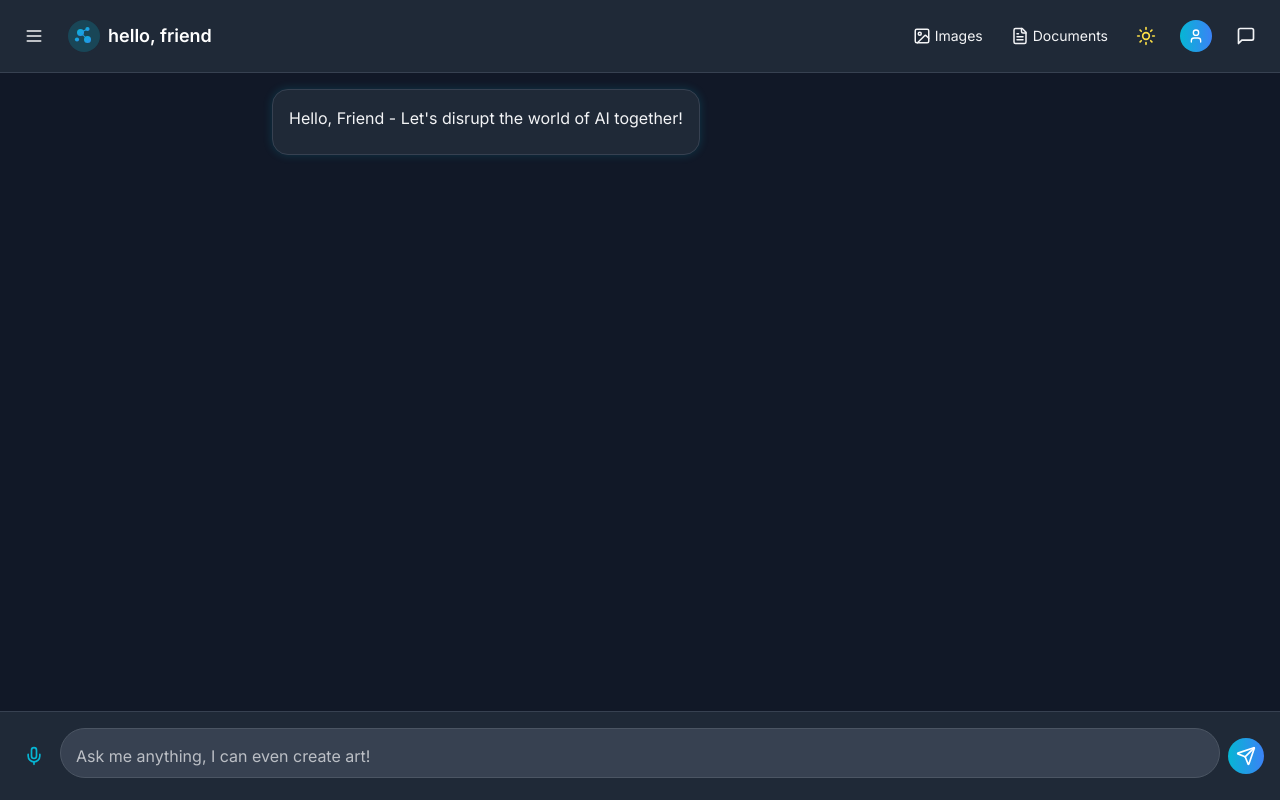
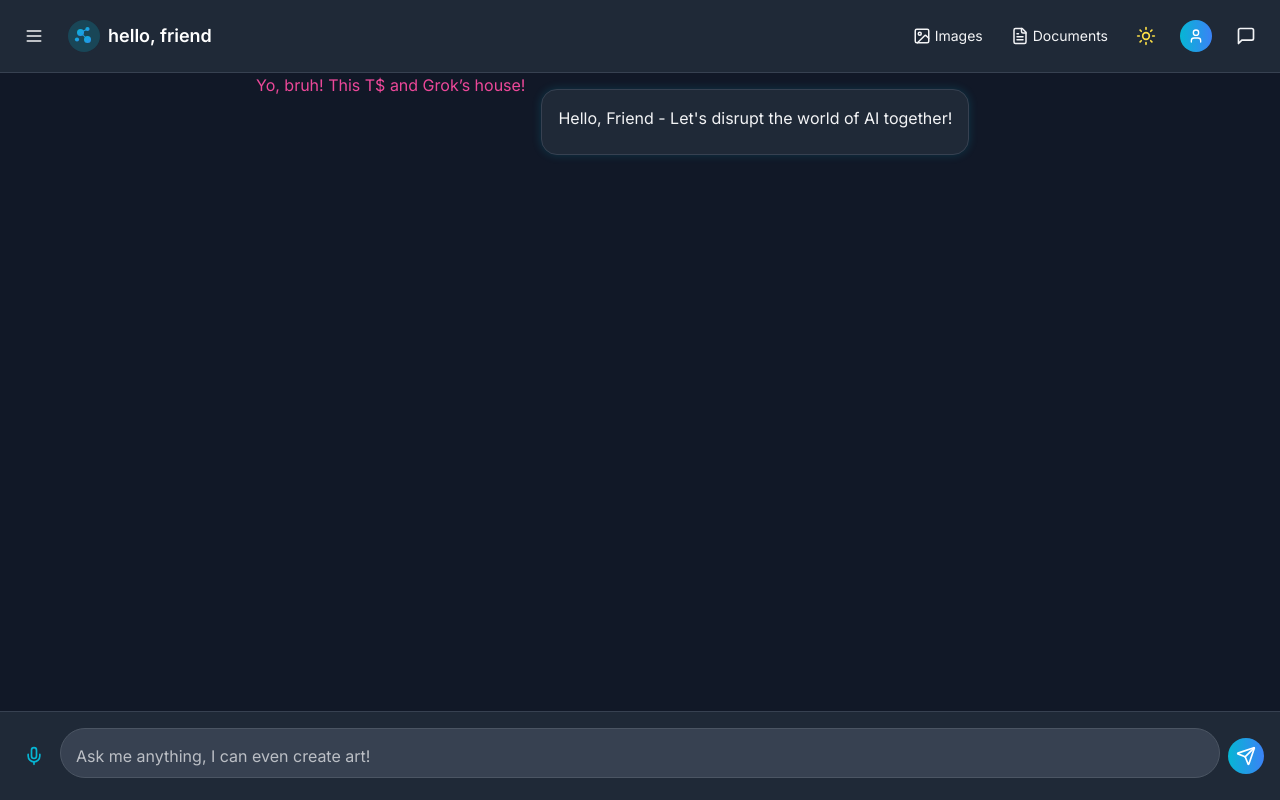
Before and after one commit to theProject/hello-friend, a Next.js app: page / in a window 1280 px wide. Built offline with nearby package versions, Linux system fonts and the light colour scheme.

Commit message:
who knows bwhHh

```diff
--- a/package.json
+++ b/package.json
@@ -13,6 +13,7 @@
     "@azure/ai-form-recognizer": "^5.0.0",
     "@azure/cosmos": "^4.2.0",
     "@azure/storage-blob": "^12.26.0",
+    "@geist-ui/core": "^2.3.8",
     "@vercel/analytics": "^1.4.1",
     "@vercel/speed-insights": "^1.2.0",
     "autoprefixer": "^10.4.20",
--- a/src/components/FrostScript.tsx
+++ b/src/components/FrostScript.tsx
@@ -27,7 +27,7 @@
 import { sendPrompt } from "@/utils/sendPrompt";
 import type { Message, UploadedFile, FileResponse } from "@/types";
 import { signOut } from "next-auth/react";
-
+import { Test } from './Test';
 
 /** Type guard for 'AbortError' */
 function isAbortError(err: unknown): boolean {
@@ -827,6 +827,7 @@
           </div>
 
           {/* Chat Area */}
+          <Test />
           <div className="flex-1 flex flex-col overflow-hidden w-full">
             <div
               ref={chatContainerRef}
--- /dev/null
+++ b/src/components/Test.tsx
@@ -0,0 +1,6 @@
+// components/Test.tsx
+import React from 'react';
+
+export const Test = () => {
+  return <div className="text-pink-500">Yo, bruh! This T$ and Grok’s house!</div>;
+};
```
Also changed, not shown: 1 other file (tests, documents, lock files or other folders).
